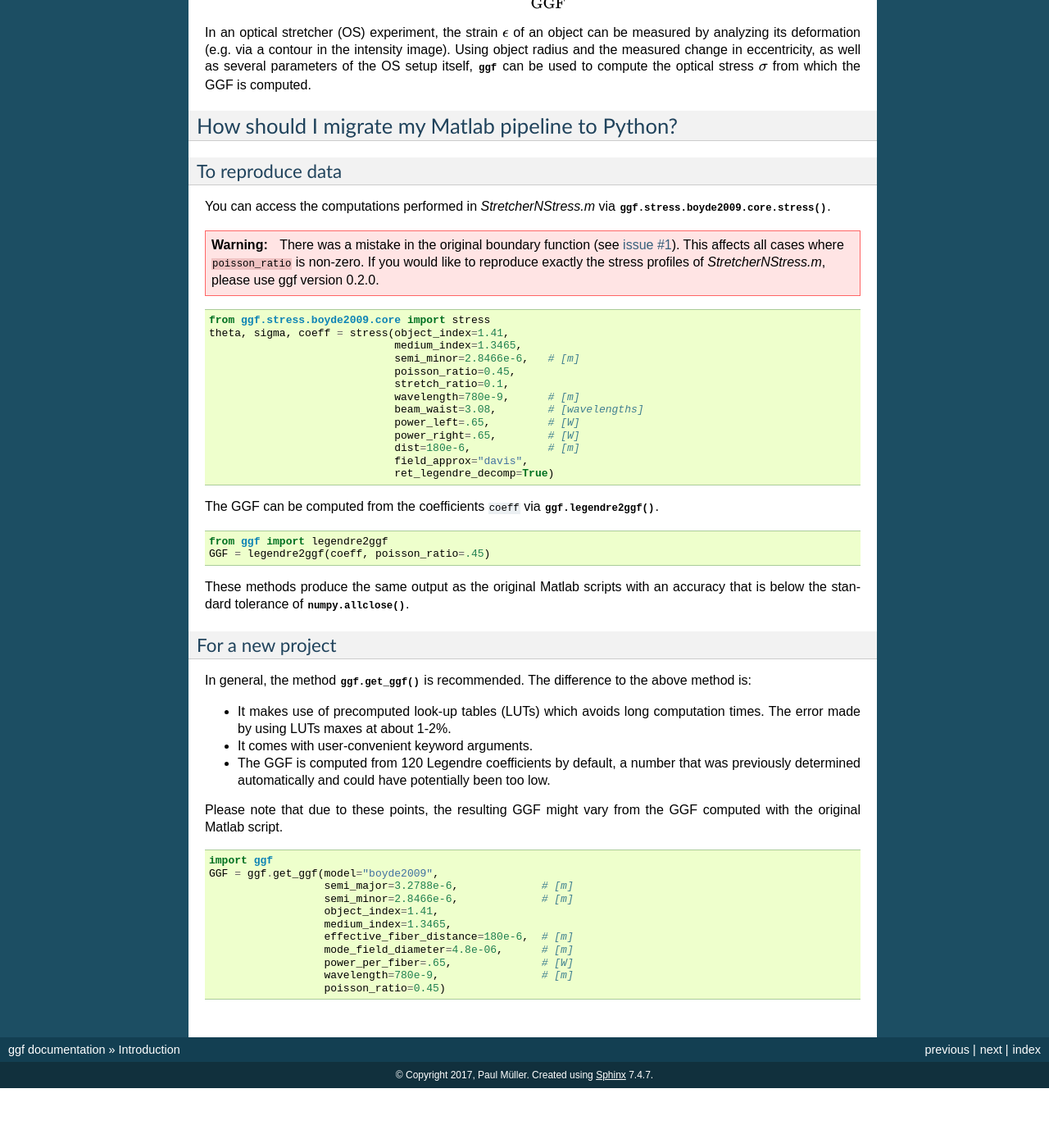
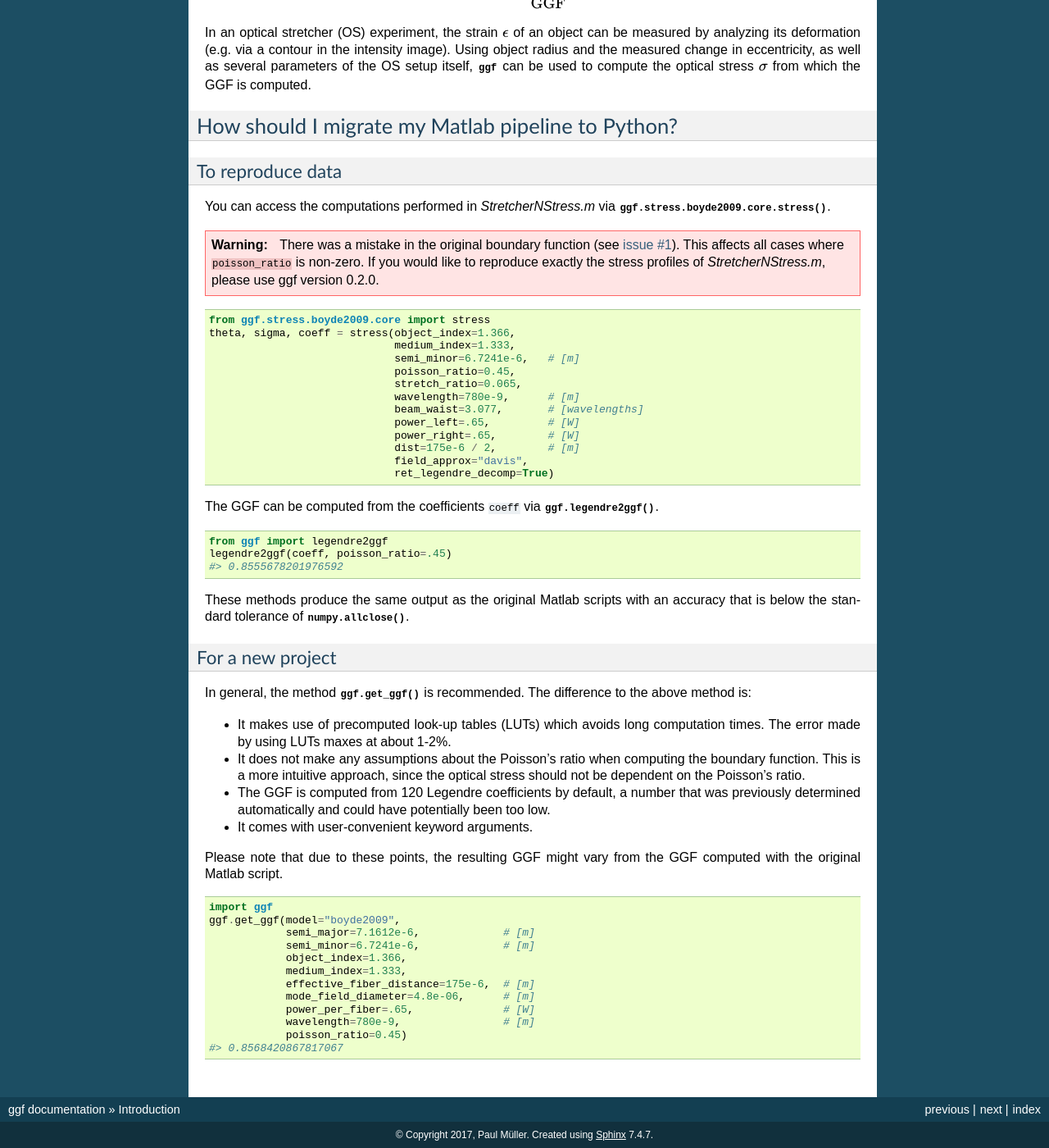
Before and after one commit to GuckLab/ggf, a Sphinx documentation site: the page built from docs/sec_introduction.rst, in a window 1280 px wide and 1400 px high, scrolled down 548 px. Shown: the whole window at 82% size. Built offline with Sphinx 7.4.7, drawn with Linux system fonts in a browser that asks for light colours; pages that are not in the unit, such as notebooks, are missing from menus; the version number could not be read and is left out; cross-references to code outside the pages are shown as plain code; before the commit the page ends 1875 px from its top, so only the background shows below that.

Commit message:
docs: improve doc-strings, minor cleanup

```diff
--- a/docs/sec_introduction.rst
+++ b/docs/sec_introduction.rst
@@ -62,16 +62,16 @@ You can access the computations performed in *StretcherNStress.m* via
 .. code::
 
     from ggf.stress.boyde2009.core import stress
-    theta, sigma, coeff = stress(object_index=1.41,
-                                 medium_index=1.3465,
-                                 semi_minor=2.8466e-6,   # [m]
+    theta, sigma, coeff = stress(object_index=1.366,
+                                 medium_index=1.333,
+                                 semi_minor=6.7241e-6,   # [m]
                                  poisson_ratio=0.45,
-                                 stretch_ratio=0.1,
+                                 stretch_ratio=0.065,
                                  wavelength=780e-9,      # [m]
-                                 beam_waist=3.08,        # [wavelengths]
+                                 beam_waist=3.077,       # [wavelengths]
                                  power_left=.65,         # [W]
                                  power_right=.65,        # [W]
-                                 dist=180e-6,            # [m]
+                                 dist=175e-6 / 2,        # [m]
                                  field_approx="davis",
                                  ret_legendre_decomp=True)
 
@@ -81,7 +81,8 @@ The GGF can be computed from the coefficients ``coeff`` via
 .. code::
 
     from ggf import legendre2ggf
-    GGF = legendre2ggf(coeff, poisson_ratio=.45)
+    legendre2ggf(coeff, poisson_ratio=.45)
+    #> 0.8555678201976592
 
 These methods produce the same output as the original Matlab scripts
 with an accuracy that is below the standard tolerance of :func:`numpy.allclose`.
@@ -93,10 +94,13 @@ to the above method is:
 
 - It makes use of precomputed look-up tables (LUTs) which avoids long
   computation times. The error made by using LUTs maxes at about 1-2%.
-- It comes with user-convenient keyword arguments.
+- It does not make any assumptions about the Poisson's ratio when
+  computing the boundary function. This is a more intuitive approach,
+  since the optical stress should not be dependent on the Poisson's ratio.
 - The GGF is computed from 120 Legendre coefficients by default, a number
   that was previously determined automatically and could have potentially
   been too low.
+- It comes with user-convenient keyword arguments.
 
 Please note that due to these points, the resulting GGF might
 vary from the GGF computed with the original Matlab script.
@@ -104,13 +108,14 @@ vary from the GGF computed with the original Matlab script.
 .. code::
 
     import ggf
-    GGF = ggf.get_ggf(model="boyde2009",
-                      semi_major=3.2788e-6,             # [m]
-                      semi_minor=2.8466e-6,             # [m]
-                      object_index=1.41,
-                      medium_index=1.3465,
-                      effective_fiber_distance=180e-6,  # [m]
-                      mode_field_diameter=4.8e-06,      # [m]
-                      power_per_fiber=.65,              # [W]
-                      wavelength=780e-9,                # [m]
-                      poisson_ratio=0.45)
+    ggf.get_ggf(model="boyde2009",
+                semi_major=7.1612e-6,             # [m]
+                semi_minor=6.7241e-6,             # [m]
+                object_index=1.366,
+                medium_index=1.333,
+                effective_fiber_distance=175e-6,  # [m]
+                mode_field_diameter=4.8e-06,      # [m]
+                power_per_fiber=.65,              # [W]
+                wavelength=780e-9,                # [m]
+                poisson_ratio=0.45)
+    #> 0.8568420867817067
```
Also changed, not shown: 5 other files.
